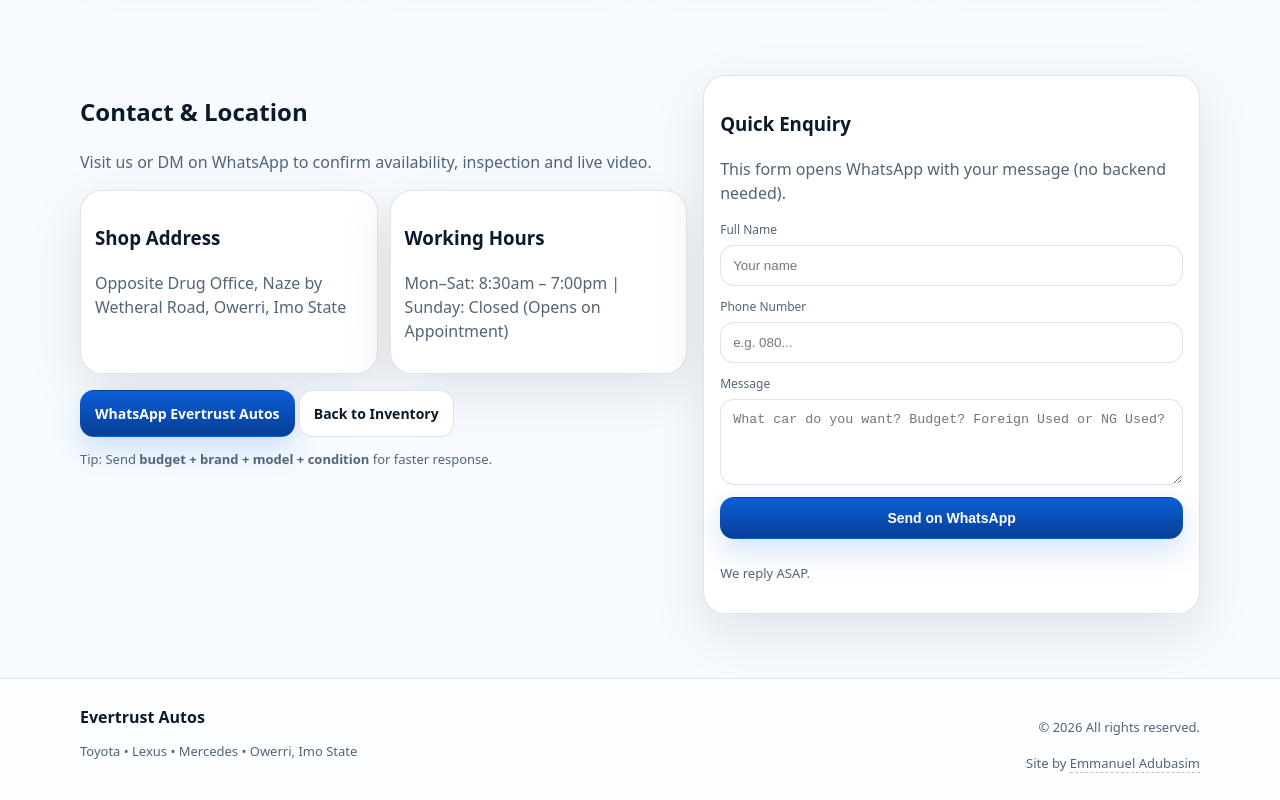
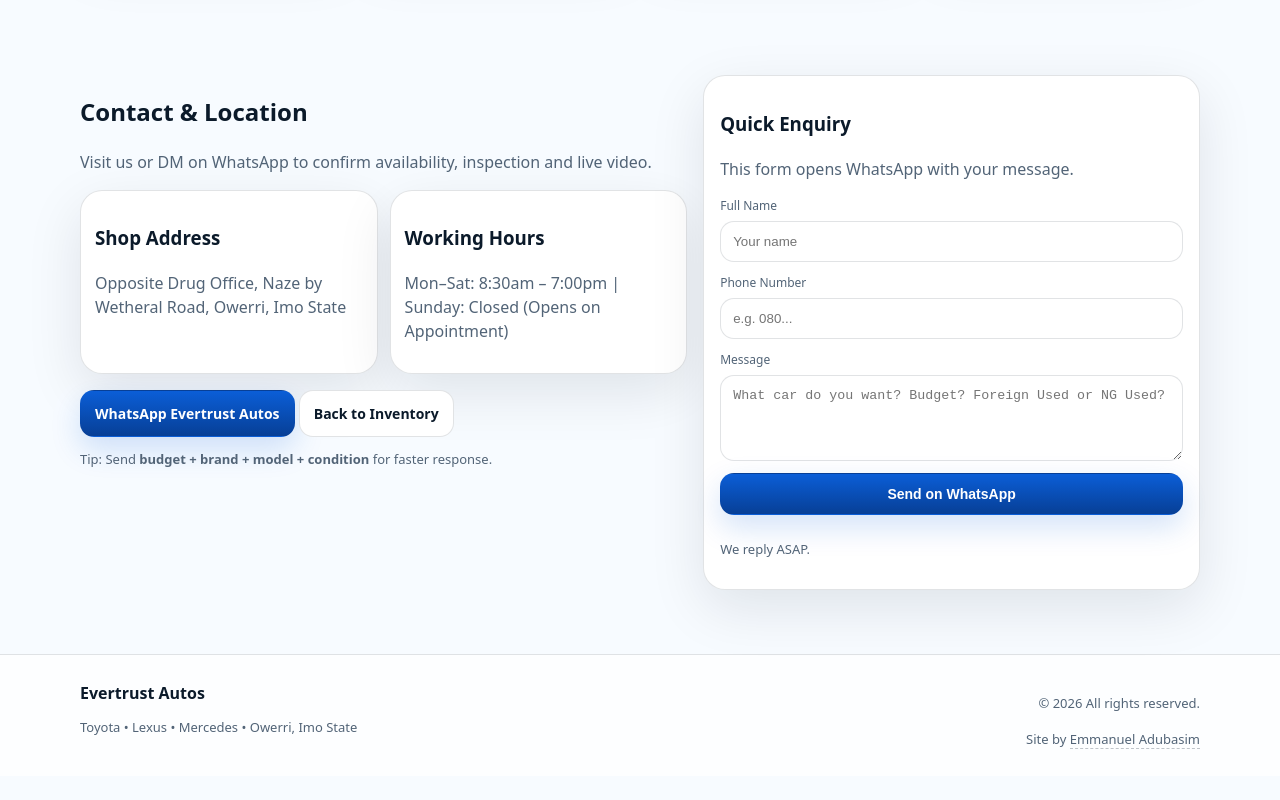
Before and after one commit to EmmanuelAdubasim/evertrustautos, a plain HTML site: page index.html in a window 1280 px wide. Shown: the part 3268-4068 px from the top of the page. After the commit the page ends 4044 px from the top, so only its background shows below. Drawn offline with Linux system fonts and the light colour scheme.

Commit message:
git add . git commit -m "edit some text" git push

```diff
--- a/index.html
+++ b/index.html
@@ -336,7 +336,7 @@
         <div class="contact__form">
           <div class="formCard">
             <h3>Quick Enquiry</h3>
-            <p class="muted">This form opens WhatsApp with your message (no backend needed).</p>
+            <p class="muted">This form opens WhatsApp with your message.</p>
 
             <form id="leadForm">
               <label>
```
